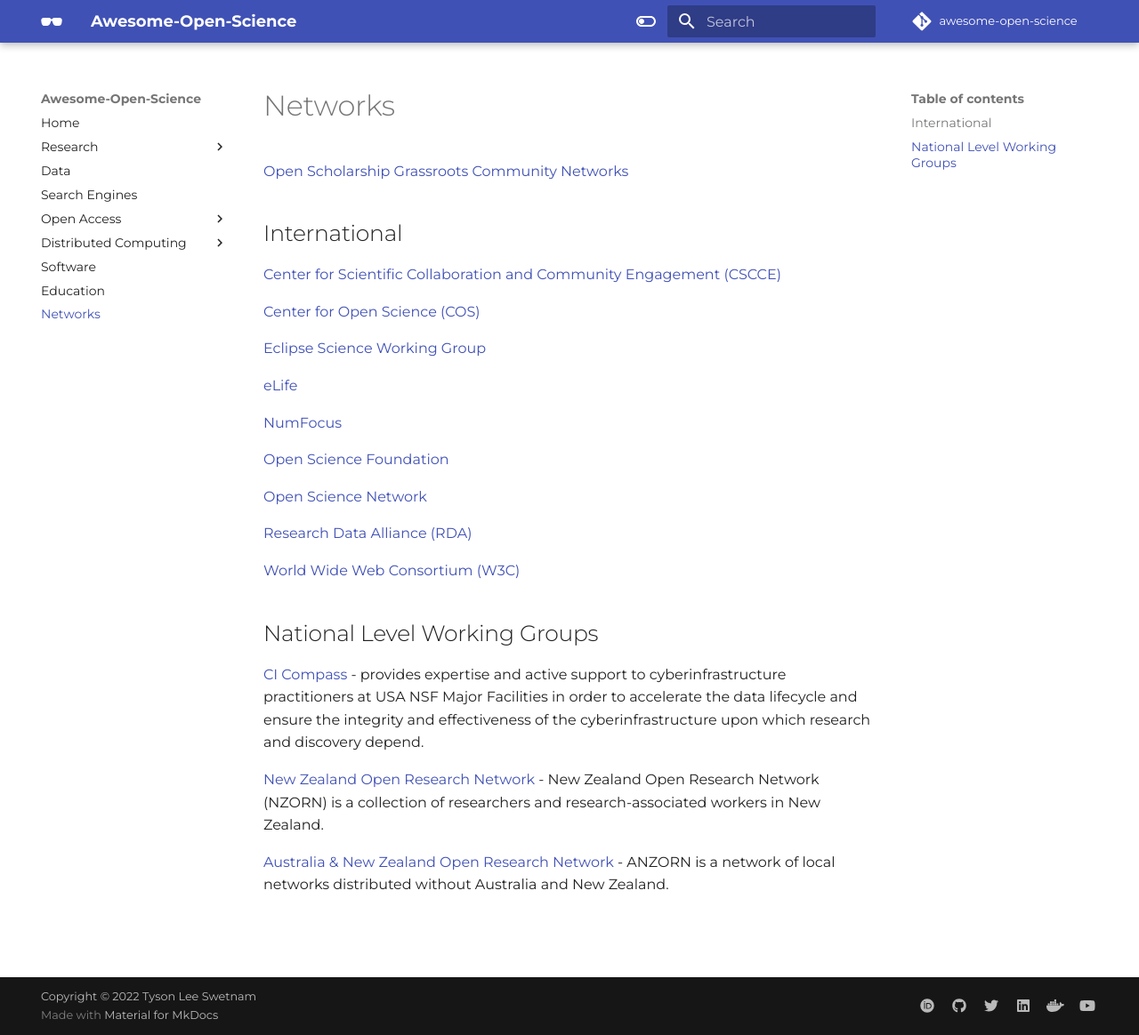
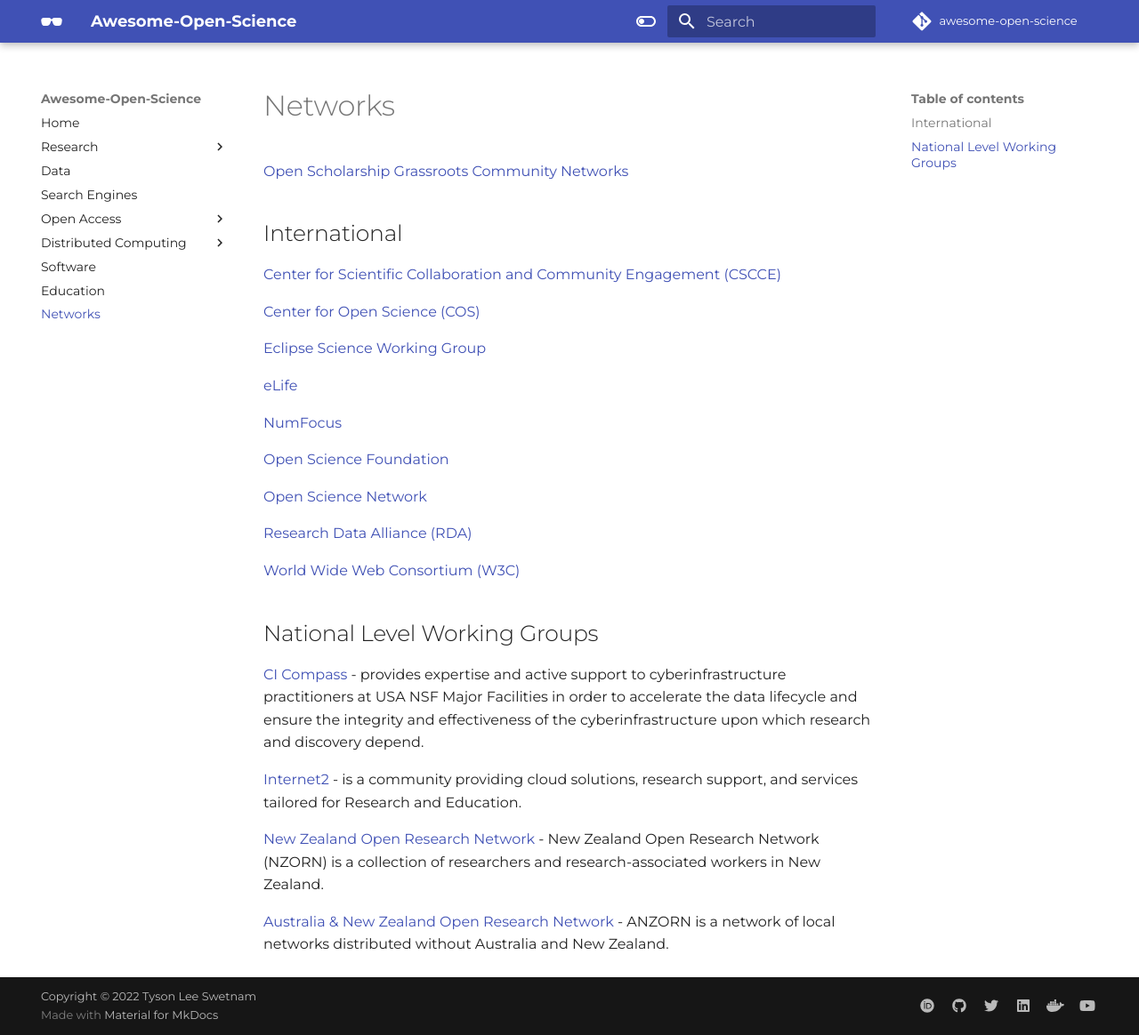
Before and after one commit to tyson-swetnam/awesome-open-science, an MkDocs documentation site: the page built from docs/networks.md, in a window 1280 px wide and 1164 px high. Shown: the whole window at 89% size. Built offline with MkDocs 1.6.1 and Material for MkDocs 9.7.7, drawn with Linux system fonts in a browser that asks for light colours; some web fonts are replaced; comment, search, counter and statistics services are not loaded.

Commit message:
Update networks.md

```diff
--- a/docs/networks.md
+++ b/docs/networks.md
@@ -25,6 +25,8 @@
 
 [CI Compass](https://ci-compass.org/){target=_blank} - provides expertise and active support to cyberinfrastructure practitioners at USA NSF Major Facilities in order to accelerate the data lifecycle and ensure the integrity and effectiveness of the cyberinfrastructure upon which research and discovery depend.
 
+[Internet2](https://internet2.edu/) - is a community providing cloud solutions, research support, and services tailored for Research and Education.
+
 [New Zealand Open Research Network](https://nzorn.netlify.app/) - New Zealand Open Research Network (NZORN) is a collection of researchers and research-associated workers in New Zealand.
 
 [Australia & New Zealand Open Research Network](https://www.anzopenresearch.org/) - ANZORN is a network of local networks distributed without Australia and New Zealand.
```
